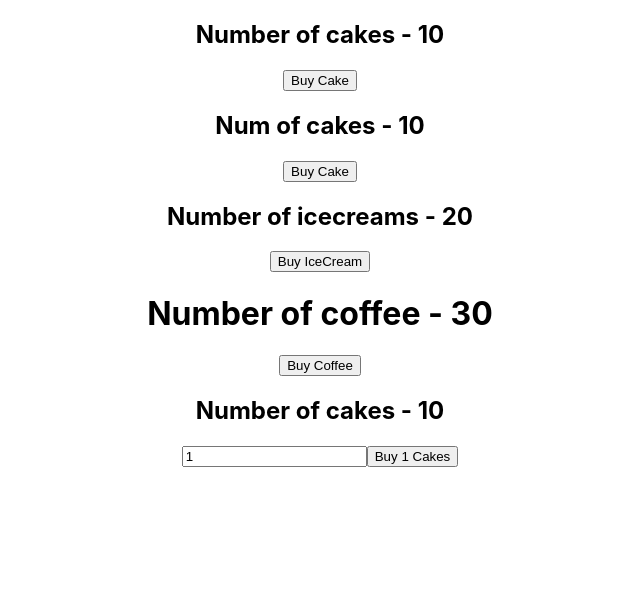
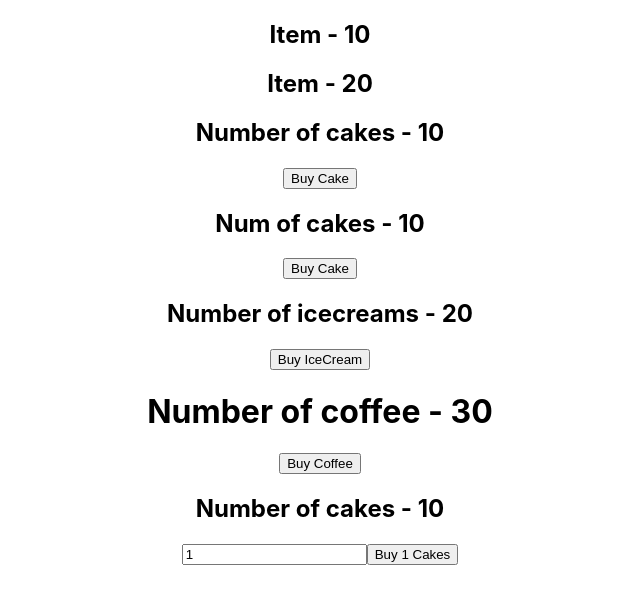
Before and after one commit to djeriko/react-redux-demo, a React (Create React App) app: page / in a window 1280 px wide. Shown: the top 604 px of the page, without its empty margins (320-960 px from the left). Built offline with nearby package versions, Linux system fonts and the light colour scheme.

Commit message:
mapStateToProps

```diff
--- a/src/App.js
+++ b/src/App.js
@@ -7,11 +7,14 @@
 import IceCreamContainer from "./components/IceCreamContainer"
 import CoffeeContainer from "./components/CoffeeContainer"
 import NewCakeContainer from "./components/NewCakeContainer"
+import ItemContainer from "./components/ItemContainer"
 
 function App() {
   return (
     <Provider store={store}>
       <div className="App">
+        <ItemContainer cake/>
+        <ItemContainer />
         <CakeContainer />
         <HooksCakeContainer/>
         <IceCreamContainer/>
--- /dev/null
+++ b/src/components/ItemContainer.js
@@ -0,0 +1,21 @@
+import React from "react"
+import { connect } from "react-redux"
+
+function ItemContainer(props) {
+  return (
+    <div>
+      <h2>Item - {props.item}</h2>
+    </div>
+  )
+}
+
+const mapStateToProps = (state, ownProps) => {
+  const itemState = ownProps.cake
+    ? state.cake.numOfCakes
+    : state.iceCream.numOfIceCreams
+  return {
+    item: itemState
+  }
+}
+
+export default connect(mapStateToProps)(ItemContainer)
```
